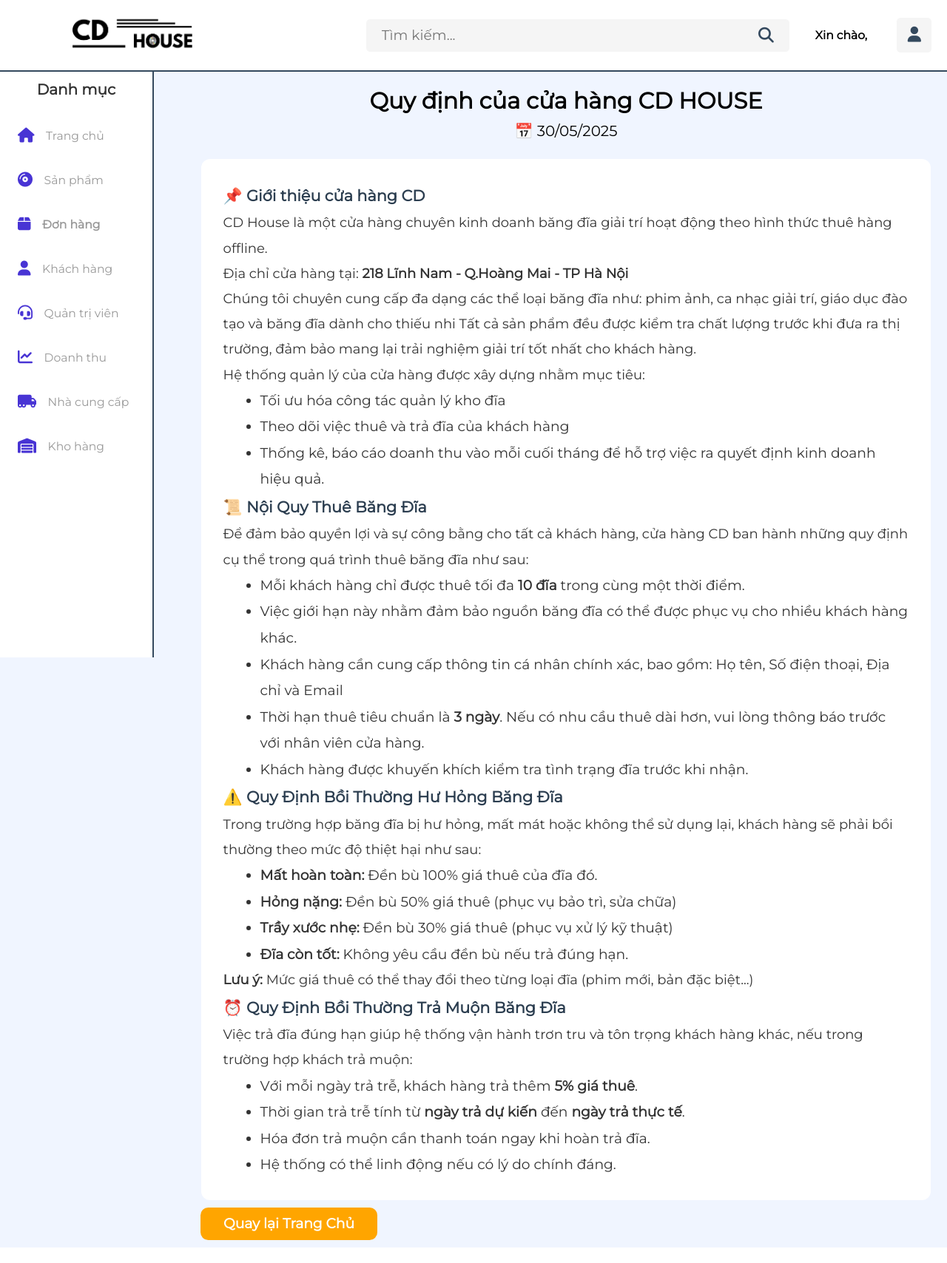
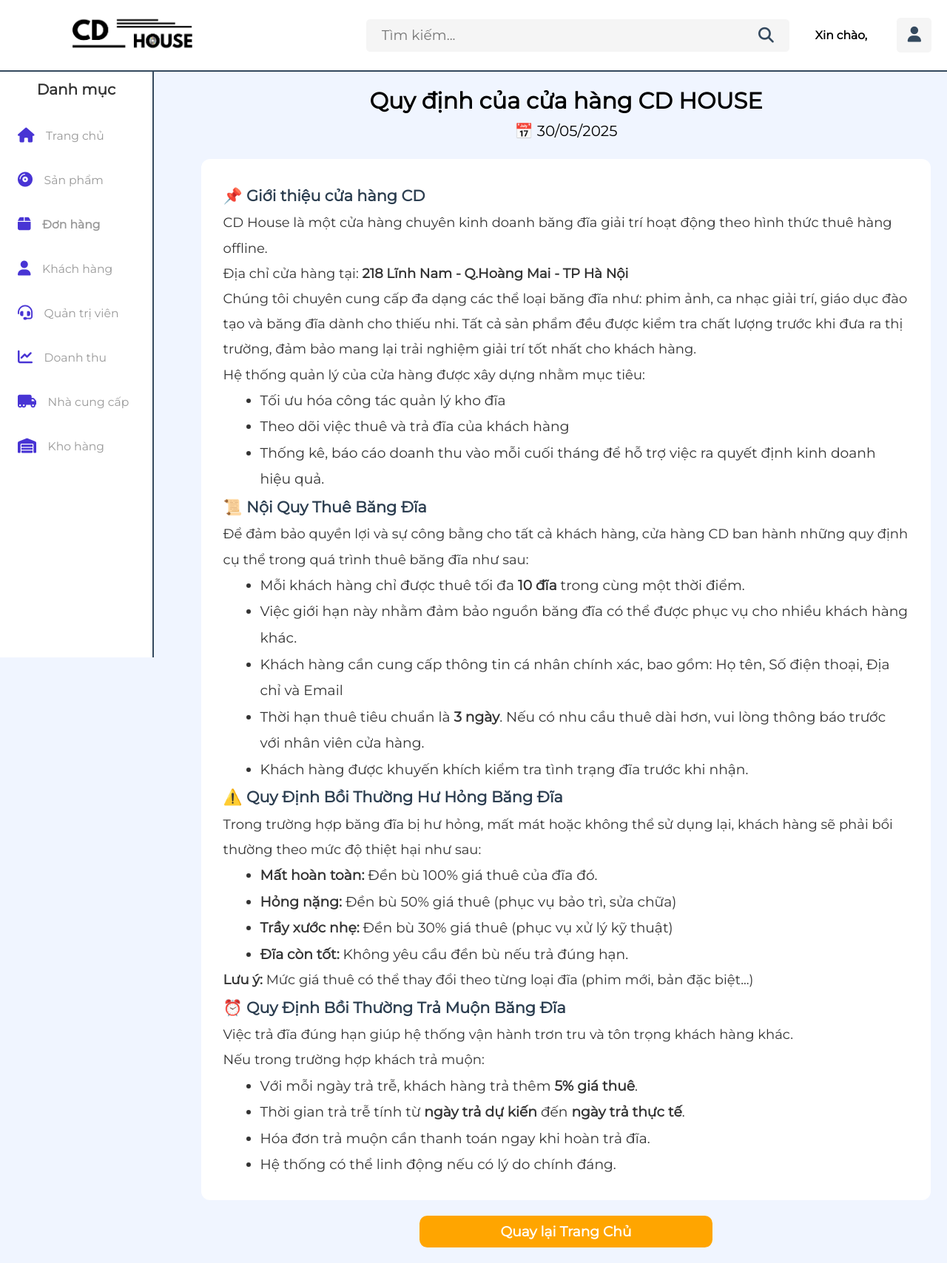
Before and after one commit to Thuongthuong01/DoAn1_N8, a PHP site: page /Intro.php in a window 1280 px wide. Shown: the whole page at 74% size. Before the commit the page ends 1687 px from the top, so only its background shows below. Run offline with PHP 8.4, Linux system fonts and the light colour scheme; the visitor is signed in with stand-in values (Sample User, id 1); data comes from the database, SQL or seed files in the repository.

Commit message:
intro update

```diff
--- a/admin/Intro.php
+++ b/admin/Intro.php
@@ -55,12 +55,13 @@
   padding: 1rem 3rem;
   font-size: 1.8rem;
   color: #fff;
-  margin-top: 1rem;
+  font-weight: bold;
+  display: inline-block;
+  width: 40%;
   text-align: center;
-  font-weight: bold;
 }
 .comeback:hover{
-  background-color:rgb(16, 17, 18);
+  background-color:#888;
 }
 
 </style>
@@ -81,7 +82,7 @@
       <p>CD House là một cửa hàng chuyên kinh doanh băng đĩa giải trí hoạt động theo hình thức thuê hàng offline.</p>
       <p>Địa chỉ cửa hàng tại: <strong>218 Lĩnh Nam - Q.Hoàng Mai - TP Hà Nội</strong></p>
       <p>
-        Chúng tôi chuyên cung cấp đa dạng các thể loại băng đĩa như: phim ảnh, ca nhạc giải trí, giáo dục đào tạo và băng đĩa dành cho thiếu nhi
+        Chúng tôi chuyên cung cấp đa dạng các thể loại băng đĩa như: phim ảnh, ca nhạc giải trí, giáo dục đào tạo và băng đĩa dành cho thiếu nhi.
         Tất cả sản phẩm đều được kiểm tra chất lượng trước khi đưa ra thị trường, đảm bảo mang lại trải nghiệm giải trí tốt nhất cho khách hàng.
       </p>
       <ul> Hệ thống quản lý của cửa hàng được xây dựng nhằm mục tiêu:
@@ -113,7 +114,8 @@
       <p><strong>Lưu ý:</strong> Mức giá thuê có thể thay đổi theo từng loại đĩa (phim mới, bản đặc biệt...)</p>
 
       <h2>⏰ Quy Định Bồi Thường Trả Muộn Băng Đĩa</h2>
-      <p>Việc trả đĩa đúng hạn giúp hệ thống vận hành trơn tru và tôn trọng khách hàng khác, nếu trong trường hợp khách trả muộn:</p>
+      <p>Việc trả đĩa đúng hạn giúp hệ thống vận hành trơn tru và tôn trọng khách hàng khác. </p>
+      <p> Nếu trong trường hợp khách trả muộn:</p>
       <ul>
         <li>Với mỗi ngày trả trễ, khách hàng trả thêm <strong>5% giá thuê</strong>.</li>
         <li>Thời gian trả trễ tính từ <strong>ngày trả dự kiến</strong> đến <strong>ngày trả thực tế</strong>.</li>
@@ -122,7 +124,7 @@
       </ul>
     </div>
   </div>
-  <div>
+  <div style = "text-align : center; ">
          <a href="dashboard.php" class="comeback">Quay lại Trang Chủ</a>
       </div>
 </section>
--- a/admin/warehouse.php
+++ b/admin/warehouse.php
@@ -211,7 +211,7 @@
 
 <div class="order_table">
            <span style="min-width: 160px;font-size:1.8rem; text-align: left;">Mã phiếu:</span>
-        <input type="text"class="box" name="MaPhieu" required placeholder=""
+        <input type="text"class="box" name="MaPhieu" required placeholder="PNxxx"
         value="<?= htmlspecialchars($_POST['MaPhieu'] ?? '') ?>">
 
         </div>
@@ -237,7 +237,7 @@
 
 <div class="order_table">
            <span style="min-width: 160px;font-size:1.8rem; text-align: left;">Số lượng:</span>
-         <input type="number" class="box"name="SoLuong" id="SoLuong" min="1" max="30" required placeholder="" oninput="generateFields()">
+         <input type="number" class="box"name="SoLuong" id="SoLuong" min="1" max="30" required placeholder="Nhập số lượng băng đĩa" oninput="generateFields()">
         </div>
 
       <div id="dynamicFields">
@@ -257,7 +257,7 @@
 
 <div class="order_table">
            <span style="min-width: 160px;font-size:1.8rem; text-align: left;">Tổng tiền:</span>
-         <input type="number"class="box" name="TongTien" required placeholder=" ">
+         <input type="number" readonly class="box" name="TongTien" required placeholder=" ">
         <!-- <input type="number" name="TongTien" required
         placeholder="Tổng đơn giá "
 
```
Also changed, not shown: admin/supplier.php (+4 -4 lines).
